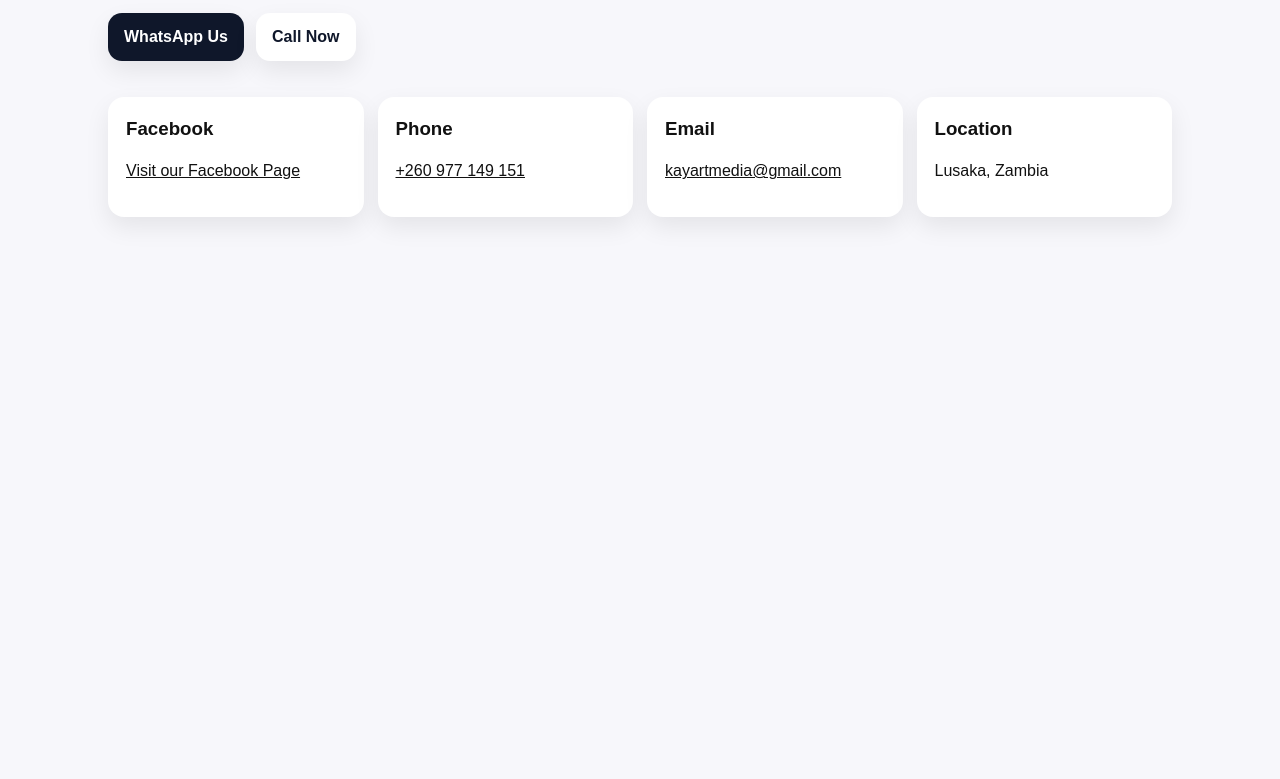
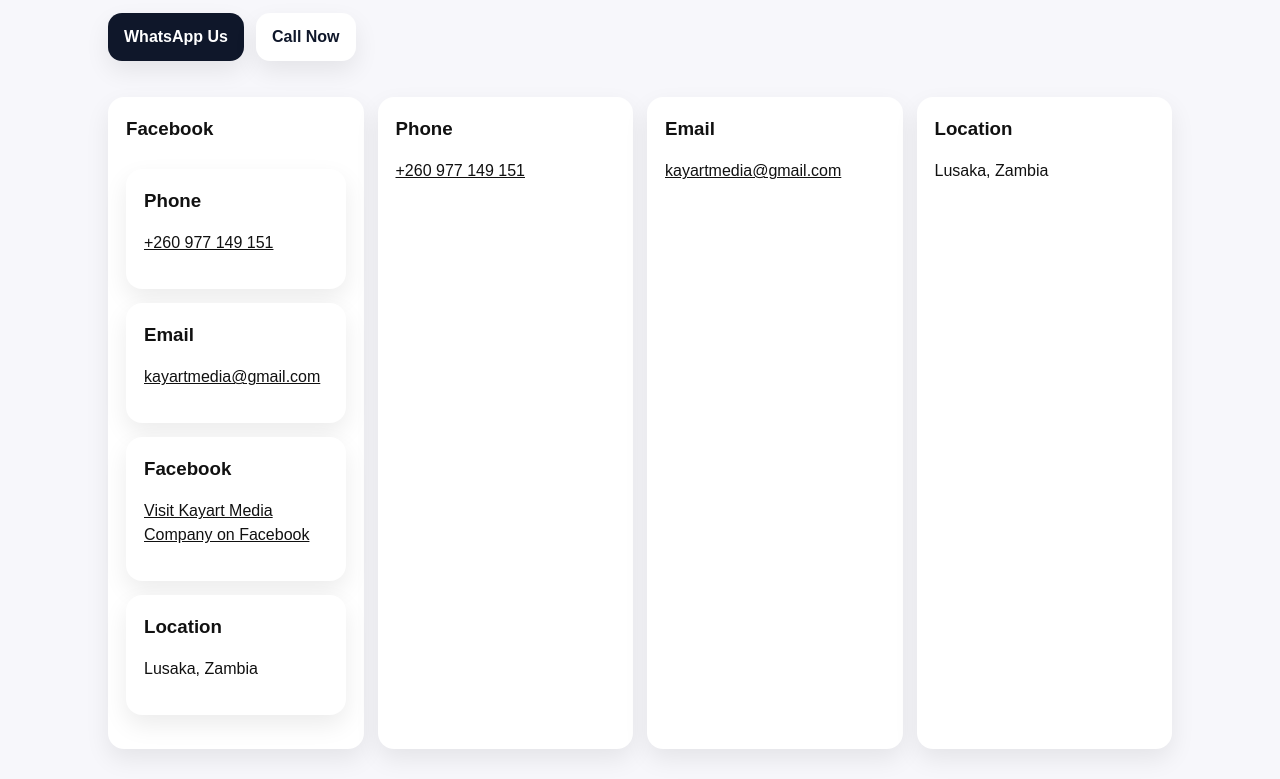
Before and after one commit to gkasosa-png/kayart-media, a plain HTML site: page contact.html in a window 1280 px wide. Shown: the part 271-1050 px from the top of the page. Before the commit the page ends 800 px from the top, so only its background shows below. Drawn offline with Linux system fonts and the light colour scheme.

Commit message:
Update contact.html

```diff
--- a/contact.html
+++ b/contact.html
@@ -73,8 +73,41 @@
       <div class="card">
   <h3>Facebook</h3>
   <p>
-    <a href="https://www.facebook.com/YOUR_PAGE_NAME" target="_blank" rel="noopener">
-      Visit our Facebook Page
+    <section class="cards">
+
+  <div class="card">
+    <h3>Phone</h3>
+    <p>
+      <a href="tel:+260977149151">+260 977 149 151</a>
+    </p>
+  </div>
+
+  <div class="card">
+    <h3>Email</h3>
+    <p>
+      <a href="mailto:kayartmedia@gmail.com?subject=Service%20Inquiry">
+        kayartmedia@gmail.com
+      </a>
+    </p>
+  </div>
+
+  <div class="card">
+    <h3>Facebook</h3>
+    <p>
+      <a href="https://www.facebook.com/KayartMediaCompany"
+         target="_blank"
+         rel="noopener">
+        Visit Kayart Media Company on Facebook
+      </a>
+    </p>
+  </div>
+
+  <div class="card">
+    <h3>Location</h3>
+    <p>Lusaka, Zambia</p>
+  </div>
+
+</section>
     </a>
   </p>
 </div>
```
